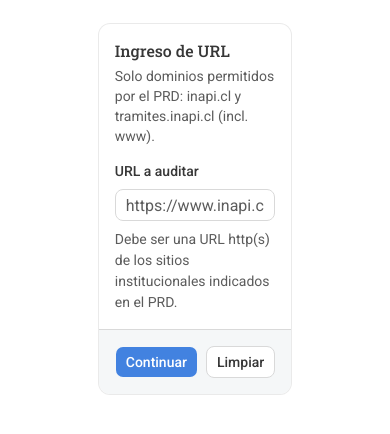
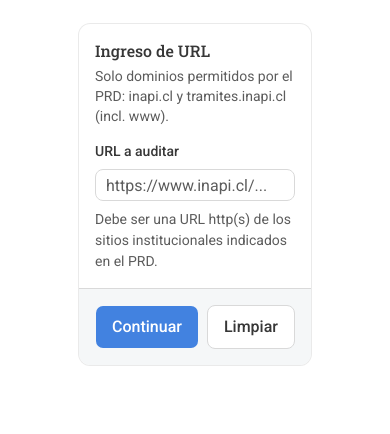
Before and after one commit to Fernandodesign96/lc-inapi.app, a Next.js app in the folder frontend/: page /auditar in a window 390 px wide. Shown: the top 434 px of the page. Built offline with nearby package versions, Linux system fonts and the light colour scheme.

Commit message:
style(ui): botón shadcn alineado a WCAG táctil y hover primario §5
- variante default: hover/active con var(--primary-hover) desde globals

- tamaños default/sm/lg e iconos con altura mínima ~44px; xs compacto desde breakpoint sm

- corrige estructura cva (variants/size/defaultVariants)

```diff
--- a/frontend/src/components/ui/button.tsx
+++ b/frontend/src/components/ui/button.tsx
@@ -9,7 +9,8 @@
   {
     variants: {
       variant: {
-        default: "bg-primary text-primary-foreground [a]:hover:bg-primary/80",
+        default:
+          "bg-primary text-primary-foreground hover:bg-[color:var(--primary-hover)] active:bg-[color:var(--primary-hover)]",
         outline:
           "border-border bg-background hover:bg-muted hover:text-foreground aria-expanded:bg-muted aria-expanded:text-foreground dark:border-input dark:bg-input/30 dark:hover:bg-input/50",
         secondary:
@@ -18,20 +19,25 @@
           "hover:bg-muted hover:text-foreground aria-expanded:bg-muted aria-expanded:text-foreground dark:hover:bg-muted/50",
         destructive:
           "bg-destructive/10 text-destructive hover:bg-destructive/20 focus-visible:border-destructive/40 focus-visible:ring-destructive/20 dark:bg-destructive/20 dark:hover:bg-destructive/30 dark:focus-visible:ring-destructive/40",
-        link: "text-primary underline-offset-4 hover:underline",
+        link:
+          "text-primary underline-offset-4 hover:underline",
       },
       size: {
         default:
-          "h-8 gap-1.5 px-2.5 has-data-[icon=inline-end]:pr-2 has-data-[icon=inline-start]:pl-2",
-        xs: "h-6 gap-1 rounded-[min(var(--radius-md),10px)] px-2 text-xs in-data-[slot=button-group]:rounded-lg has-data-[icon=inline-end]:pr-1.5 has-data-[icon=inline-start]:pl-1.5 [&_svg:not([class*='size-'])]:size-3",
-        sm: "h-7 gap-1 rounded-[min(var(--radius-md),12px)] px-2.5 text-[0.8rem] in-data-[slot=button-group]:rounded-lg has-data-[icon=inline-end]:pr-1.5 has-data-[icon=inline-start]:pl-1.5 [&_svg:not([class*='size-'])]:size-3.5",
-        lg: "h-9 gap-1.5 px-2.5 has-data-[icon=inline-end]:pr-2 has-data-[icon=inline-start]:pl-2",
-        icon: "size-8",
+          "min-h-11 h-11 gap-1.5 px-4 text-base has-data-[icon=inline-end]:pr-3 has-data-[icon=inline-start]:pl-3",
+        xs:
+          "min-h-11 h-11 gap-1 rounded-[min(var(--radius-md),10px)] px-2.5 text-xs in-data-[slot=button-group]:rounded-lg has-data-[icon=inline-end]:pr-2 has-data-[icon=inline-start]:pl-2 sm:min-h-8 sm:h-8 sm:px-2 [&_svg:not([class*='size-'])]:size-3",
+        sm:
+          "min-h-11 h-11 gap-1 rounded-[min(var(--radius-md),12px)] px-3 text-sm in-data-[slot=button-group]:rounded-lg has-data-[icon=inline-end]:pr-2 has-data-[icon=inline-start]:pl-2 [&_svg:not([class*='size-'])]:size-4",
+        lg:
+          "min-h-11 h-11 gap-2 px-5 text-base has-data-[icon=inline-end]:pr-4 has-data-[icon=inline-start]:pl-4",
+        icon: "size-11 rounded-lg",
         "icon-xs":
-          "size-6 rounded-[min(var(--radius-md),10px)] in-data-[slot=button-group]:rounded-lg [&_svg:not([class*='size-'])]:size-3",
+          "size-11 rounded-[min(var(--radius-md),10px)] in-data-[slot=button-group]:rounded-lg [&_svg:not([class*='size-'])]:size-3",
         "icon-sm":
-          "size-7 rounded-[min(var(--radius-md),12px)] in-data-[slot=button-group]:rounded-lg",
-        "icon-lg": "size-9",
+          "size-11 rounded-[min(var(--radius-md),12px)] in-data-[slot=button-group]:rounded-lg [&_svg:not([class*='size-'])]:size-4",
+        "icon-lg":
+          "size-12 rounded-lg in-data-[slot=button-group]:rounded-lg [&_svg:not([class*='size-'])]:size-5",
         },
       },
       defaultVariants: {
```
Lines whose indentation alone changed are shown as unchanged.
